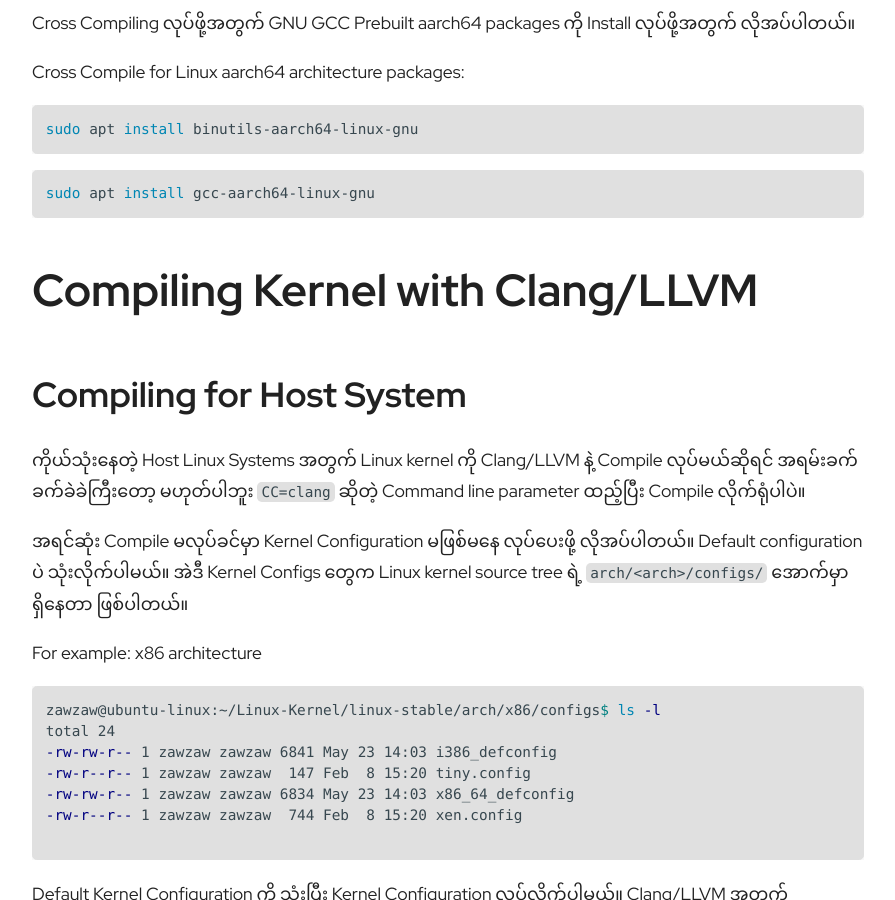
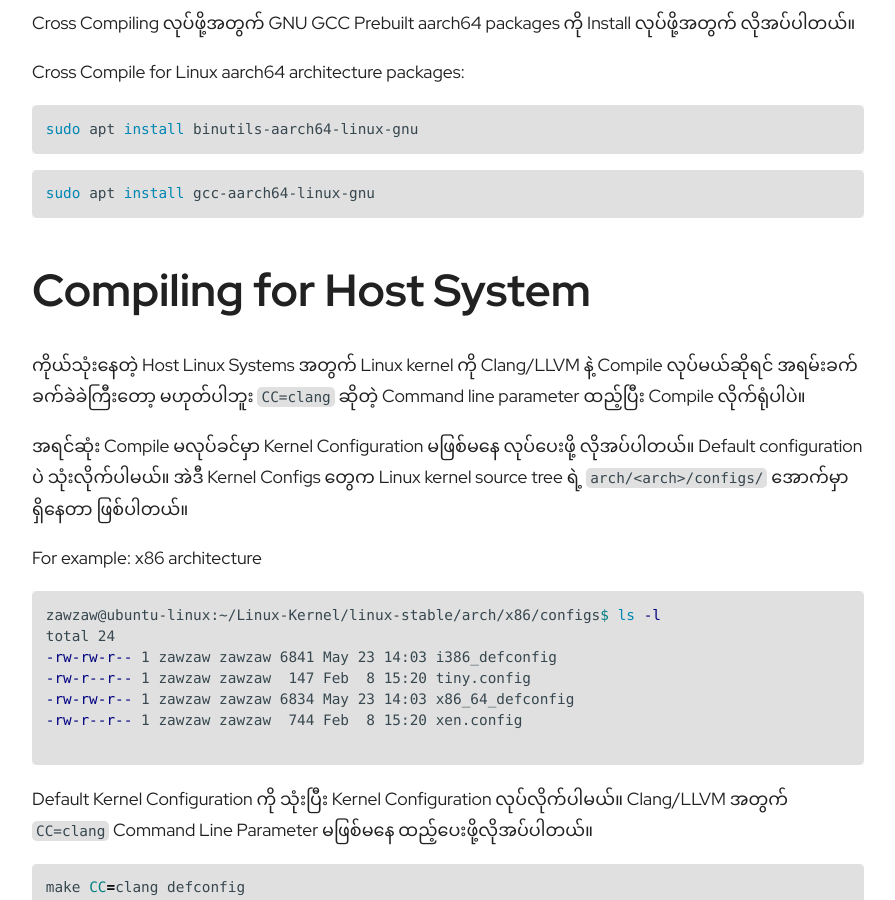
Before and after one commit to zawzaww/zawzaww.github.io, a Jekyll site: the page built from _posts/2020-06-27-compile-linux-clang-llvm.md, in a window 1280 px wide and 900 px high, scrolled down 1899 px. Shown: the whole window, without its empty margins (192-1087 px from the left). Built offline with Jekyll 4.4.1, drawn with Linux system fonts in a browser that asks for light colours; some web fonts are replaced; comment, search, counter and statistics services are not loaded.

Commit message:
posts: compile-linux-clang-llvm: set to h1 for subcategory title names

````diff
--- a/_posts/2020-06-27-compile-linux-clang-llvm.md
+++ b/_posts/2020-06-27-compile-linux-clang-llvm.md
@@ -33,9 +33,7 @@
 sudo apt install gcc-aarch64-linux-gnu
 ```
 
-# Compiling Kernel with Clang/LLVM
-## Compiling for Host System
-
+# Compiling for Host System
 ကိုယ်သုံးနေတဲ့ Host Linux Systems အတွက် Linux kernel ကို Clang/LLVM နဲ့ Compile လုပ်မယ်ဆိုရင် အရမ်းခက်ခက်ခဲခဲကြီးတော့ မဟုတ်ပါဘူး `CC=clang` ဆိုတဲ့ Command line parameter ထည့်ပြီး Compile လိုက်ရုံပါပဲ။
 
 အရင်ဆုံး Compile မလုပ်ခင်မှာ Kernel Configuration မဖြစ်မနေ လုပ်ပေးဖို့ လိုအပ်ပါတယ်။ Default configuration ပဲ သုံးလိုက်ပါမယ်။ အဲဒီ Kernel Configs တွေက Linux kernel source tree ရဲ့ `arch/<arch>/configs/` အောက်မှာ ရှိနေတာ ဖြစ်ပါတယ်။
@@ -79,7 +77,7 @@
 ![Screenshot](/assets/images/screenshots/img_screenshot_host_kernel_img.png)
 
 
-## Cross Compiling for ARM arm64
+# Cross Compiling for ARM arm64
 ဒီအပိုင်းမှာတော့ Host System အတွက် မဟုတ်တော့ပဲ ARM arm64 architecutre အတွက် Cross Compiling လုပ်မှာ ဖြစ်ပါတယ်။ ARM arm64 architecture အတွက် Compile လုပ်မှာ ဖြစ်တဲ့အတွက် ```ARCH=arm64``` နဲ့ ```CROSS_COMPILE=aarch64-linux-gnu-``` Command line parameter နှစ်ခုကို ထည်ပေးဖို့ လိုအပ်ပါတယ်။ ကျန်တဲ့ Kernel Compile လုပ်တဲ့ Process ကတော့ Host System နဲ့ အတူတူပဲ ဖြစ်ပါတယ်။
 
 ARM arm64 architecture အတွက် Kernel Configuration လုပ်ပါမယ်။ Kernel Compile မလုပ်ခင်မှာ ဒီအဆင့်က မဖြစ်မနေ လုပ်ပေးဖို့ လိုအပ်ပါတယ်။
````
